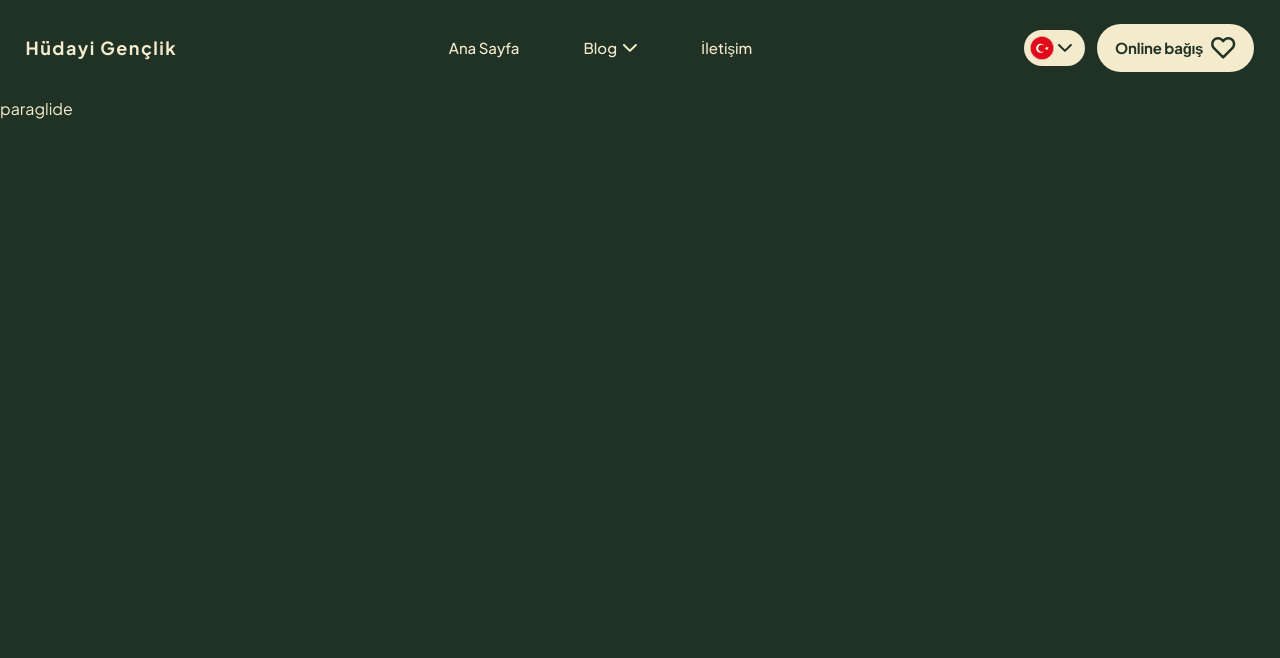
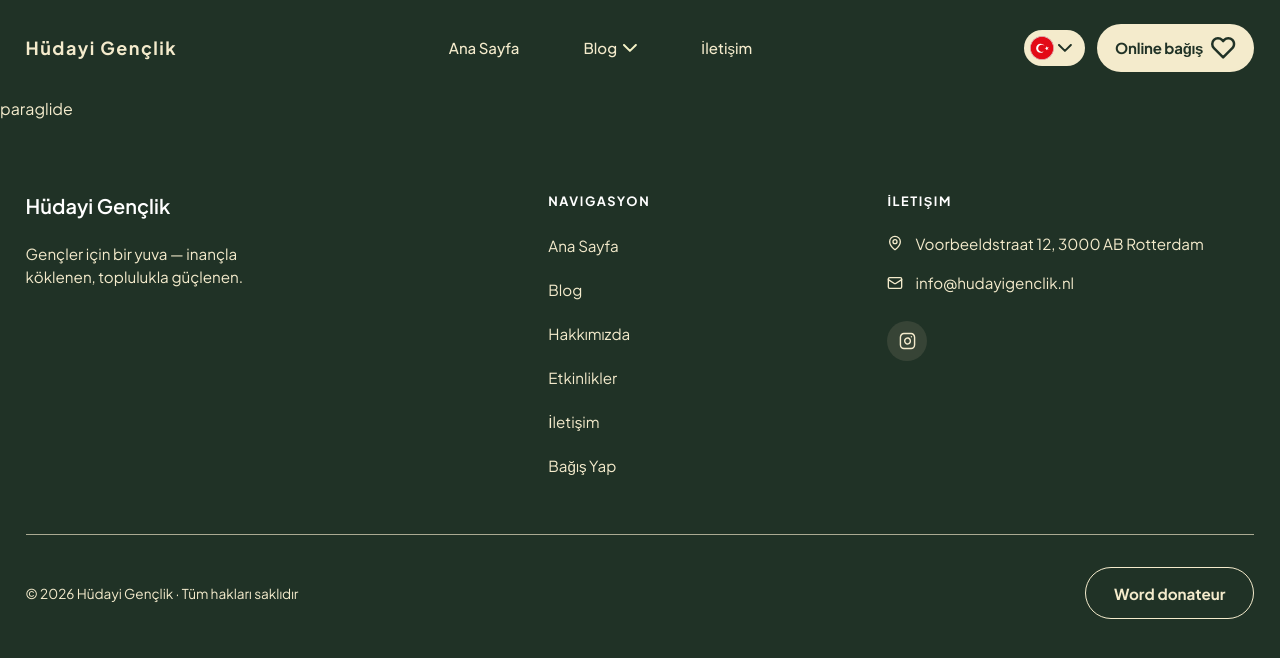
Before and after one commit to Recss68/hudayi-jongeren, a SvelteKit app: page /demo in a window 1280 px wide. Shown: the top 658 px of the page. Built offline with nearby package versions, Linux system fonts and the light colour scheme.

Commit message:
[#15] feat: Refactor small code changes
[#15] feat: Refactor small code changes

```diff
--- a/src/routes/+layout.svelte
+++ b/src/routes/+layout.svelte
@@ -1,6 +1,7 @@
 <script>
 	import '$lib/styles/hj-styles.css';
 	import Header from '$lib/components/header.svelte';
+	import Footer from '$lib/components/SiteFooter.svelte';
 
 	let { children } = $props();
 </script>
@@ -10,3 +11,5 @@
 <main>
 	{@render children()}
 </main>
+
+<Footer />
```
Also changed, not shown: src/lib/components/SiteFooter.svelte (renamed from src/lib/components/ui/SiteFooter.svelte).
